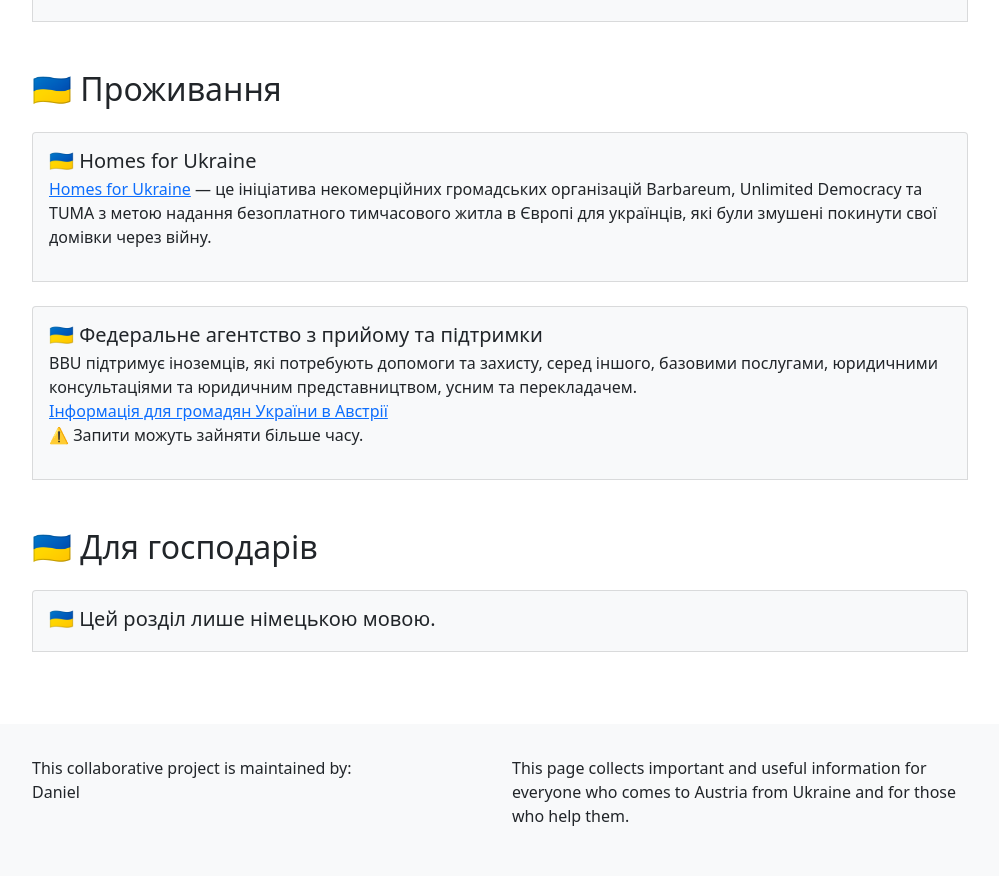
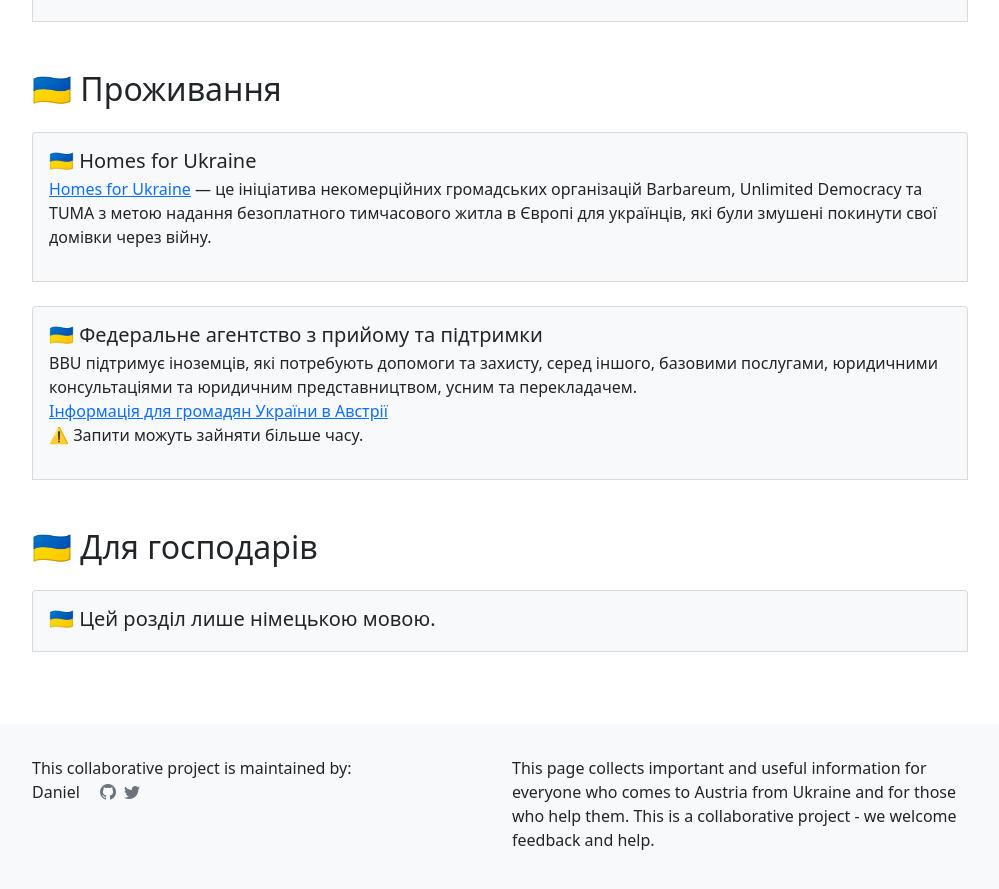
Before and after one commit to support-for-ukrainians-in-austria/support-for-ukrainians-in-austria.github.io, a Jekyll site: the page built from index.markdown, in a window 1280 px wide and 900 px high, scrolled down 2450 px. Shown: the top 889 px of the window, without its empty margins (140-1139 px from the left). Built offline with Jekyll 4.4.1, drawn with Linux system fonts in a browser that asks for light colours.

Commit message:
Fix maintainer list in footer

```diff
--- a/_config.yml
+++ b/_config.yml
@@ -4,7 +4,7 @@ author:
   name: 'Github User'
   email: 'github@example.com'
 description: >- # this means to ignore newlines until "baseurl:"
-  This page collects important and useful information for everyone who comes to Austria from Ukraine and for those who help them.
+  This page collects important and useful information for everyone who comes to Austria from Ukraine and for those who help them. This is a collaborative project - we welcome feedback and help.
 
 excerpts:
   # Displays or hides post excerpts from home layout post listing.
--- a/_includes/footer.html
+++ b/_includes/footer.html
@@ -3,13 +3,7 @@
   <div class="container py-3">
     <div class="row">
       <div class="col">
-        This collaborative project is maintained by:
-        <ul class="contact-list list-unstyled">
-        {% for maintainer in site.data.maintainers.maintainers %}
-          {% assign maintainer_social = maintainer.social %}
-          <li class="p-name">{{ maintainer.name | escape }} {% include social.html social=maintainer_social %}</li>
-        {% endfor %}
-        </ul>
+        {% include maintainers.html %}
       </div>
       <div class="col">
         <p>{{ site.description | escape }}</p>
--- a/_includes/header.html
+++ b/_includes/header.html
@@ -26,5 +26,5 @@
   </nav>
 </header>
 
-<div class="github-ribbon" style="position: absolute; right: -15px; top: 0px; width: 150px; height: 150px; overflow: hidden; z-index: 99999;"><a target="_blank" href="https://github.com/support-for-ukrainians-in-austria/support-for-ukrainians-in-austria.github.io" style="display: inline-block; width: 200px; overflow: hidden; padding: 6px 0px; text-align: center; transform: rotate(45deg); text-decoration: none; color: rgb(255, 255, 255); position: inherit; top: 45px; right: -40px; border-width: 1px 0px; border-style: dotted; border-color: rgba(255, 255, 255, 0.7); font: 700 13px &quot;Helvetica Neue&quot;, Helvetica, Arial, sans-serif; box-shadow: rgba(0, 0, 0, 0.5) 0px 2px 3px 0px; background-color: rgb(170, 0, 0);">Send a PR on GitHub</a></div>
+<div class="github-ribbon" style="position: absolute; right: 0px; top: 0px; width: 150px; height: 150px; overflow: hidden; z-index: 99999;"><a target="_blank" href="https://github.com/support-for-ukrainians-in-austria/support-for-ukrainians-in-austria.github.io" style="display: inline-block; width: 200px; overflow: hidden; padding: 6px 0px; text-align: center; transform: rotate(45deg); text-decoration: none; color: rgb(255, 255, 255); position: inherit; top: 45px; right: -40px; border-width: 1px 0px; border-style: dotted; border-color: rgba(255, 255, 255, 0.7); font: 700 13px &quot;Helvetica Neue&quot;, Helvetica, Arial, sans-serif; box-shadow: rgba(0, 0, 0, 0.5) 0px 2px 3px 0px; background-color: rgb(170, 0, 0);">Send a PR on GitHub</a></div>
 <!-- From https://github.com/forkmeon/forkmeon.github.io -->
--- /dev/null
+++ b/_includes/maintainers.html
@@ -0,0 +1,24 @@
+This collaborative project is maintained by:
+<ul class="contact-list list-unstyled">
+{% for maintainer in site.data.maintainers.maintainers %}
+  {% assign social = maintainer.social %}
+  <li class="p-name">
+    <span class="d-inline">{{ maintainer.name | escape }}</span>
+
+    <ul class="list-inline d-inline ms-3">
+      {%- if social.facebook -%}<li class="list-inline-item"><a rel="me" class="link-secondary" href="{{ social.facebook }}"><i class="bi bi-facebook" role="img" aria-label="Facebook"></i></a></li>{%- endif -%}
+      {%- if social.github -%}<li class="list-inline-item"><a rel="me" class="link-secondary" href="{{ social.github }}"><i class="bi bi-github"role="img" aria-label="GitHub"></i></a></li>{%- endif -%}
+      {%- if social.instagram -%}<li class="list-inline-item"><a rel="me" class="link-secondary" href="{{ social.instagram }}"><i class="bi bi-instagram"role="img" aria-label="Instagram"></i></a></li>{%- endif -%}
+      {%- if social.linkedin -%}<li class="list-inline-item"><a rel="me" class="link-secondary" href="{{ social.linkedin }}"><i class="bi bi-linkedin"role="img" aria-label="LinkedIn"></i></a></li>{%- endif -%}
+      {%- if social.twitter -%}<li class="list-inline-item"><a rel="me" class="link-secondary" href="{{ social.twitter }}"><i class="bi bi-twitter"role="img" aria-label="Twitter"></i></a></li>{%- endif -%}
+      {%- if social.google -%}<li class="list-inline-item"><a rel="me" class="link-secondary" href="{{ social.google }}"><i class="bi bi-google"role="img" aria-label="Google"></i></a></li>{%- endif -%}
+      {%- if social.youtube -%}<li class="list-inline-item"><a rel="me" class="link-secondary" href="{{ social.youtube }}"><i class="bi bi-youtube"role="img" aria-label="YouTube"></i></a></li>{%- endif -%}
+      {%- if social.twitch -%}<li class="list-inline-item"><a rel="me" class="link-secondary" href="{{ social.twitch }}"><i class="bi bi-twitch"role="img" aria-label="Twitch"></i></a></li>{%- endif -%}
+      {%- if social.telegram -%}<li class="list-inline-item"><a rel="me" class="link-secondary" href="{{ social.telegram }}"><i class="bi bi-telegram"role="img" aria-label="Telegram"></i></a></li>{%- endif -%}
+      {%- if social.whatsapp -%}<li class="list-inline-item"><a rel="me" class="link-secondary" href="{{ social.whatsapp }}"><i class="bi bi-whatsapp"role="img" aria-label="WhatsApp"></i></a></li>{%- endif -%}
+      {%- if social.discord -%}<li class="list-inline-item"><a rel="me" class="link-secondary" href="{{ social.discord }}"><i class="bi bi-discord"role="img" aria-label="Discord"></i></a></li>{%- endif -%}
+      {%- if social.slack -%}<li class="list-inline-item"><a rel="me" class="link-secondary" href="{{ social.slack }}"><i class="bi bi-slack"role="img" aria-label="Slack"></i></a></li>{%- endif -%}
+    </ul>
+  </li>
+  {% endfor %}
+</ul>
--- a/_includes/social.html
+++ /dev/null
@@ -1,14 +0,0 @@
-<ul class="text-center list-inline">
-  {%- if social.facebook -%}<li class="list-inline-item"><a rel="me" class="link-secondary" href="{{ social.facebook }}"><i class="bi bi-facebook" role="img" aria-label="Facebook"></i></a></li>{%- endif -%}
-  {%- if social.github -%}<li class="list-inline-item"><a rel="me" class="link-secondary" href="{{ social.github }}"><i class="bi bi-github"role="img" aria-label="GitHub"></i></a></li>{%- endif -%}
-  {%- if social.instagram -%}<li class="list-inline-item"><a rel="me" class="link-secondary" href="{{ social.instagram }}"><i class="bi bi-instagram"role="img" aria-label="Instagram"></i></a></li>{%- endif -%}
-  {%- if social.linkedin -%}<li class="list-inline-item"><a rel="me" class="link-secondary" href="{{ social.linkedin }}"><i class="bi bi-linkedin"role="img" aria-label="LinkedIn"></i></a></li>{%- endif -%}
-  {%- if social.twitter -%}<li class="list-inline-item"><a rel="me" class="link-secondary" href="{{ social.twitter }}"><i class="bi bi-twitter"role="img" aria-label="Twitter"></i></a></li>{%- endif -%}
-  {%- if social.google -%}<li class="list-inline-item"><a rel="me" class="link-secondary" href="{{ social.google }}"><i class="bi bi-google"role="img" aria-label="Google"></i></a></li>{%- endif -%}
-  {%- if social.youtube -%}<li class="list-inline-item"><a rel="me" class="link-secondary" href="{{ social.youtube }}"><i class="bi bi-youtube"role="img" aria-label="YouTube"></i></a></li>{%- endif -%}
-  {%- if social.twitch -%}<li class="list-inline-item"><a rel="me" class="link-secondary" href="{{ social.twitch }}"><i class="bi bi-twitch"role="img" aria-label="Twitch"></i></a></li>{%- endif -%}
-  {%- if social.telegram -%}<li class="list-inline-item"><a rel="me" class="link-secondary" href="{{ social.telegram }}"><i class="bi bi-telegram"role="img" aria-label="Telegram"></i></a></li>{%- endif -%}
-  {%- if social.whatsapp -%}<li class="list-inline-item"><a rel="me" class="link-secondary" href="{{ social.whatsapp }}"><i class="bi bi-whatsapp"role="img" aria-label="WhatsApp"></i></a></li>{%- endif -%}
-  {%- if social.discord -%}<li class="list-inline-item"><a rel="me" class="link-secondary" href="{{ social.discord }}"><i class="bi bi-discord"role="img" aria-label="Discord"></i></a></li>{%- endif -%}
-  {%- if social.slack -%}<li class="list-inline-item"><a rel="me" class="link-secondary" href="{{ social.slack }}"><i class="bi bi-slack"role="img" aria-label="Slack"></i></a></li>{%- endif -%}
-</ul>
--- a/_layouts/default.html
+++ b/_layouts/default.html
@@ -3,7 +3,7 @@
 
   {%- include head.html -%}
 
-  <body class="d-flex flex-column vw-100 vh-100">
+  <body class="d-flex flex-column">
 
     {%- include header.html -%}
 
```
